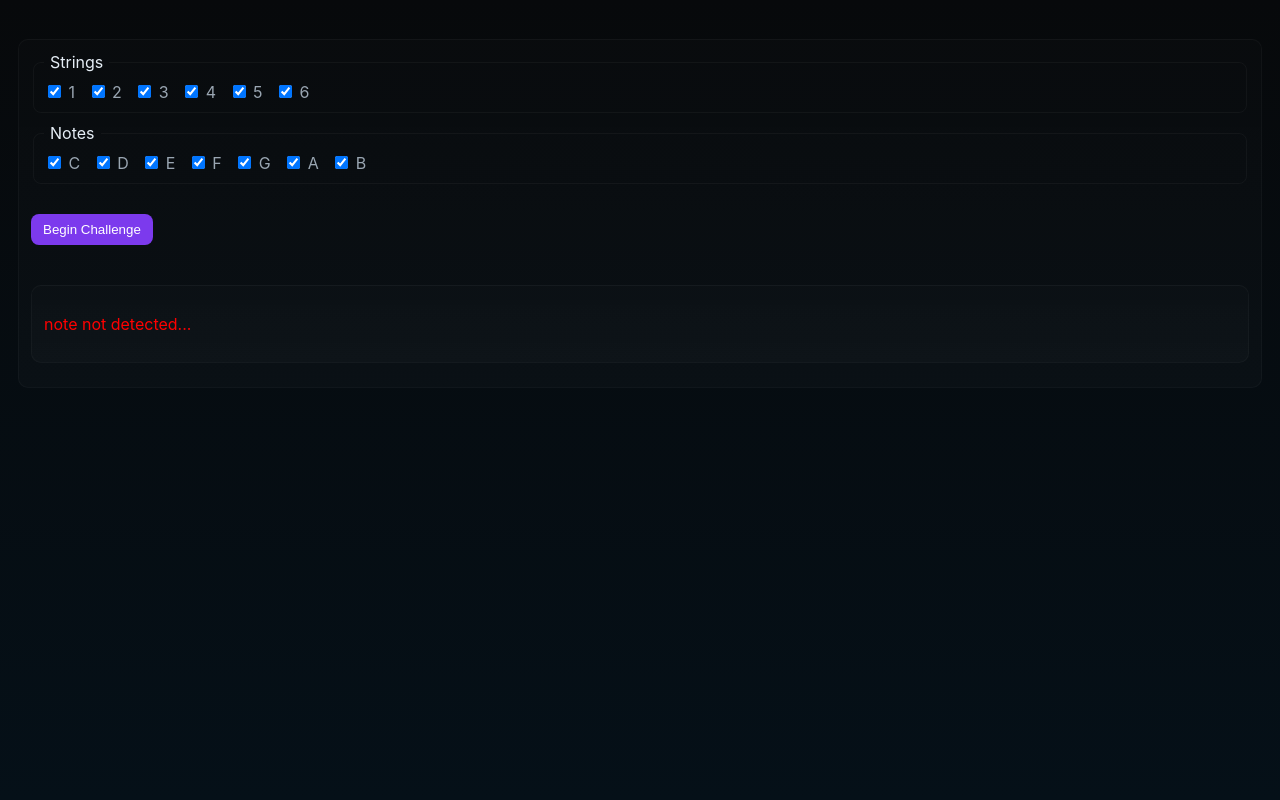
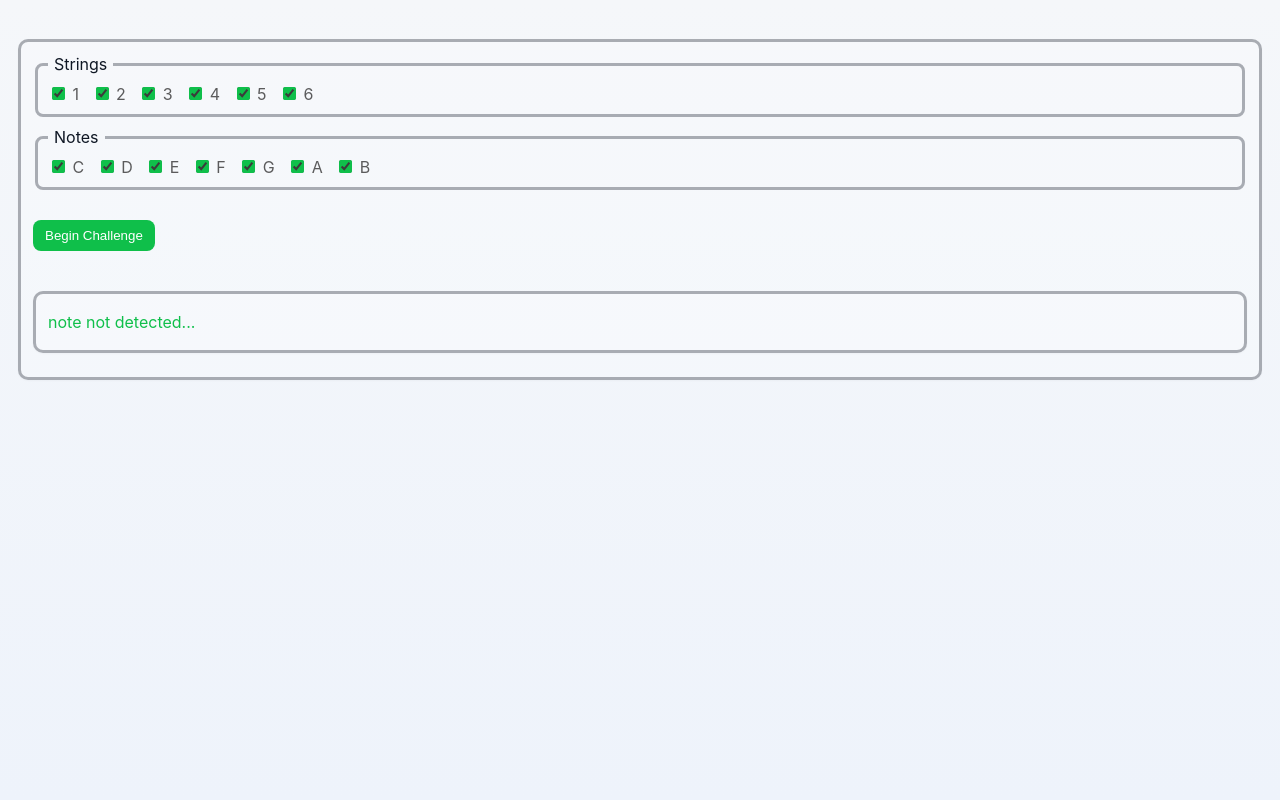
Before and after one commit to dnkelly97/fretboard_mastery, a Django app: page /fretboard_exercises/1/ in a window 1280 px wide. Run offline with Django 3.2, Linux system fonts and the light colour scheme.

Commit message:
making styling lighter

```diff
--- a/guitar_exercises/fretboard_exercises/static/fretboard_exercises/styles.css
+++ b/guitar_exercises/fretboard_exercises/static/fretboard_exercises/styles.css
@@ -1,30 +1,34 @@
 :root{
-  --bg: #07090b;
-  --panel: #0f1720;
-  --muted: #9aa6b2;
-  --accent: #7c3aed;
-  --glass: rgba(255,255,255,0.02);
+  /* Light theme variables */
+  --bg: #f5f7fa; /* page background */
+  --panel: #ffffff36; /* cards / panels */
+  --muted: #5b5b5c; /* secondary text */
+  --accent: #0fbf4a;
+  --glass: rgba(0,0,0,0.03);
   --radius: 10px;
+  --text: #0f1724; /* primary text */
+  --card-border: rgba(15, 23, 36, 0.338);
 }
 *{box-sizing:border-box}
-html,body{height:100%;margin:0;font-family:Inter,Segoe UI,Roboto,Arial,system-ui;background:linear-gradient(180deg,var(--bg),#051018);color:var(--muted);-webkit-font-smoothing:antialiased}
+html,body{height:100%;margin:0;font-family:Inter,Segoe UI,Roboto,Arial,system-ui;background:linear-gradient(180deg,var(--bg),#eef3fb);color:var(--text);-webkit-font-smoothing:antialiased}
 a{color:var(--accent)}
 
+input[type="checkbox"] {
+  accent-color: var(--accent); /* Use your desired color value */
+}
 /* Card look used for message and form */
-.card{background:linear-gradient(180deg, rgba(255,255,255,0.01), rgba(255,255,255,0.02));padding:12px;border-radius:var(--radius);border:1px solid rgba(255,255,255,0.03);color:#e6eef6;margin-bottom:12px}
+.card{background:var(--panel);padding:12px;border-radius:var(--radius);border:3px solid var(--card-border);color:var(--text);margin-bottom:12px;box-shadow:0 1px 2px rgba(15,23,36,0.03)}
 
-fieldset{border:1px solid rgba(255,255,255,0.04);padding:10px;border-radius:8px;margin-bottom:10px}
-legend{color:#e6eef6;padding:0 6px}
+fieldset{border:3px solid var(--card-border);padding:10px;border-radius:8px;margin-bottom:10px;background:transparent}
+legend{color:var(--text);padding:0 6px}
 label{color:var(--muted);margin-right:8px}
 
 button, input[type="button"], input[type="submit"]{background:var(--accent);color:#fff;border:none;padding:8px 12px;border-radius:8px;cursor:pointer}
 
-/* Status/result styling */
-#status{color:var(--muted);margin:8px 0}
-#result{color:LightCoral;margin:6px 0}
+#frequency{color:var(--accent);margin:6px 0}
 
 /* Resizable preview/info box */
-.resizable{resize:both;overflow:auto;min-width:140px;min-height:60px;max-width:100%;max-height:60vh;padding:8px;border-radius:8px;border:1px solid rgba(255,255,255,0.03);background:rgba(255,255,255,0.01);color:#e6eef6;position:relative}
+.resizable{resize:both;overflow:auto;min-width:140px;min-height:60px;max-width:100%;max-height:60vh;padding:8px;border-radius:8px;border:1px solid var(--card-border);background:linear-gradient(180deg, rgba(9,30,66,0.01), rgba(9,30,66,0.00));color:var(--text);position:relative}
 
 /* Small handle in the bottom-right for better UX on non-textarea boxes */
 .resizable .resizer-handle{
--- a/guitar_exercises/fretboard_exercises/templates/fretboard_exercises/index.html
+++ b/guitar_exercises/fretboard_exercises/templates/fretboard_exercises/index.html
@@ -63,7 +63,7 @@
                 <h4 id="instruction">string {{ string }} {{ note }}</h4>
                 <h4 id="target_frequency">target frequency: {{ frequency }}</h4>
             </div>
-            <p id="frequency" style="color:Red">note not detected...</p>
+            <p id="frequency">note not detected...</p>
         </div>
     </div>
 </body>
```
